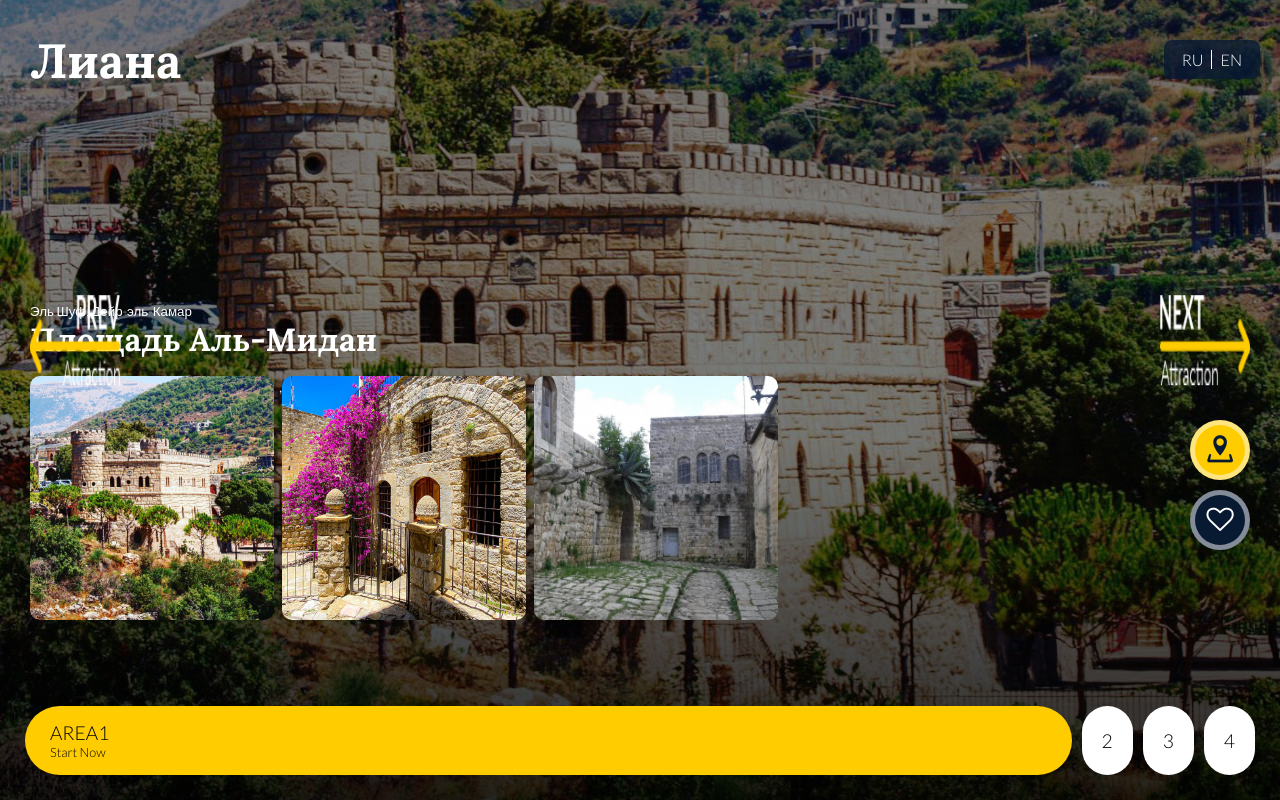
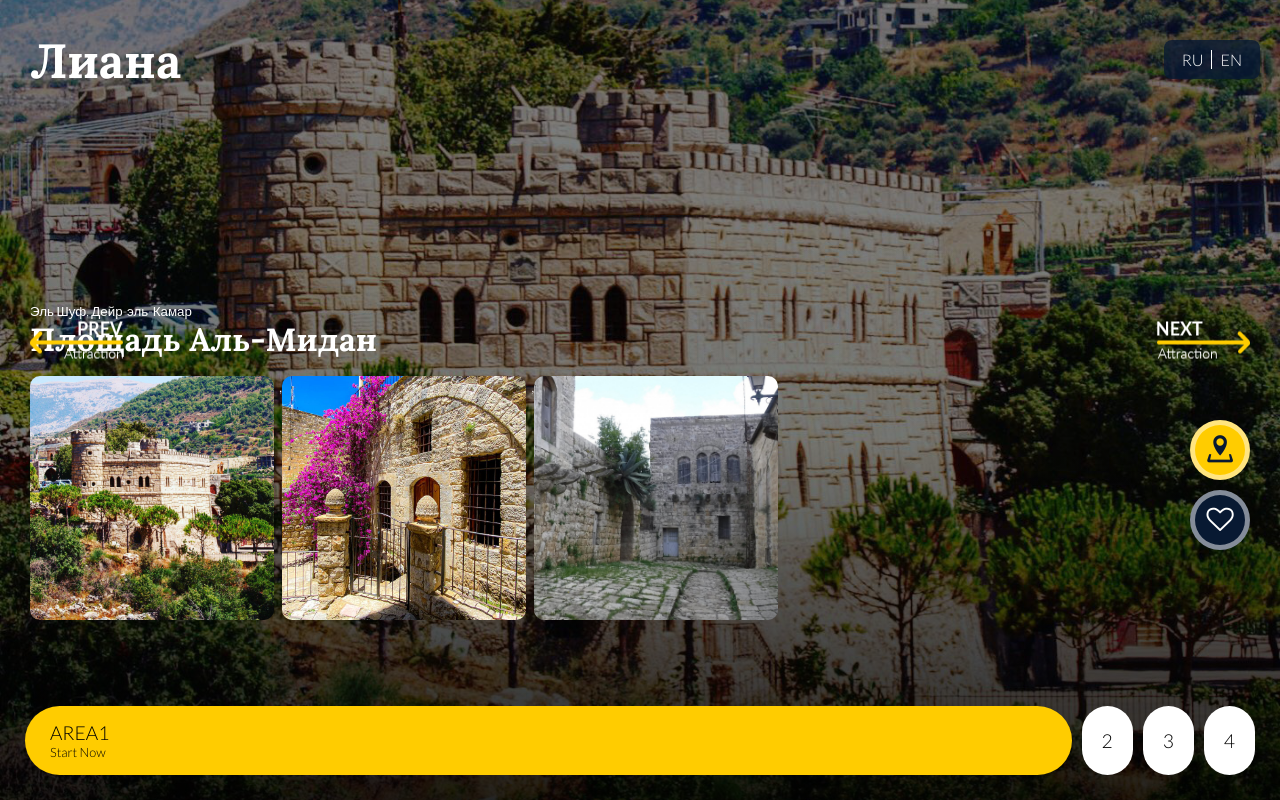
Before and after one commit to cybta/liashik, a website: page index.html in a window 1280 px wide. Drawn offline with Linux system fonts and the light colour scheme; files whose address does not match are found by name.

Commit message:
fixed sized arrows

```diff
--- a/assets/css/style.css
+++ b/assets/css/style.css
@@ -176,9 +176,8 @@ input[type="checkbox"]:checked + label {
   top: 50%;
   transform: translateY(-50%);
   margin-top: -60px;
-  width: 18vw;
-  padding: 3.5% 0;
-  max-width: 90px;
+  width: 93px;
+  height: 37px;
   background-size: 100% 100%;
   background-repeat: no-repeat;
 }
```
